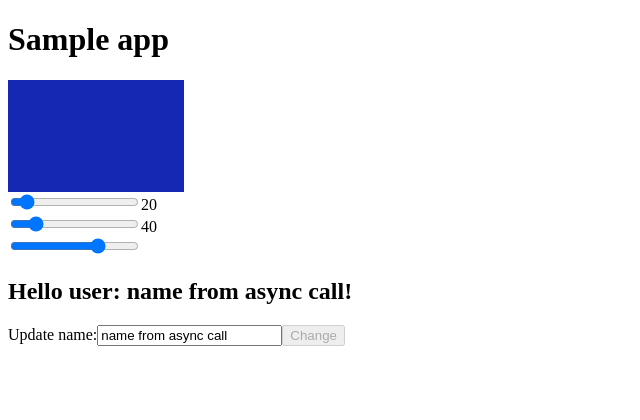
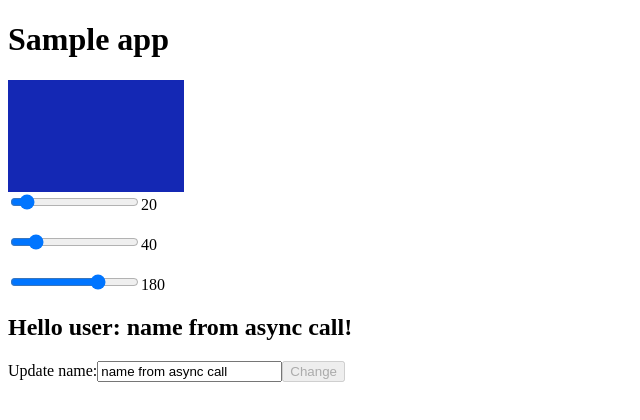
Before and after one commit to minhkhiemm/typescript-react, a React app: page / in a window 1280 px wide. Shown: the top 420 px of the page, without its empty margins (0-640 px from the left). Built offline with nearby package versions, Linux system fonts and the light colour scheme.

Commit message:
refactor color picker

```diff
--- a/src/components/colorpicker.tsx
+++ b/src/components/colorpicker.tsx
@@ -1,6 +1,20 @@
 import * as React from "react";
 import { Color } from "../model/color";
 
+interface PropsColorSlider {
+    value: number;
+    onValueUpdated: (newValue: number) => void;
+}
+
+const ColorSliderComponent = (props: PropsColorSlider) => {
+    return (
+        <div>
+            <input type="range" min="0" max="255" value={props.value} onChange={event => props.onValueUpdated(+event.target.value)} />
+            {props.value}
+        </div>
+
+    );
+};
 
 interface Props {
     color: Color,
@@ -9,12 +23,10 @@ interface Props {
 
 export const ColorPicker = (props: Props) => {
     return <div>
-        <input type="range" min="0" max="255" value={props.color.red} onChange={event => props.onColorUpdated({ red: +event.target.value, green: props.color.green, blue: props.color.blue })} />
-        {props.color.red}
+        <ColorSliderComponent value={props.color.red} onValueUpdated={(value) => props.onColorUpdated({ red: value, green: props.color.green, blue: props.color.blue })} />
         <br />
-        <input type="range" min="0" max="255" value={props.color.green} onChange={event => props.onColorUpdated({ red: props.color.red, green: +event.target.value, blue: props.color.blue })} />
-        {props.color.green}
+        <ColorSliderComponent value={props.color.green} onValueUpdated={(value) => props.onColorUpdated({ red: props.color.red, green: value, blue: props.color.blue })} />
         <br />
-        <input type="range" min="0" max="255" value={props.color.blue} onChange={event => props.onColorUpdated({ red: props.color.red, green: props.color.green, blue: +event.target.value })} />
+        <ColorSliderComponent value={props.color.blue} onValueUpdated={(value) => props.onColorUpdated({ red: props.color.red, green: props.color.green, blue: value })} />
     </div>
 };
```
